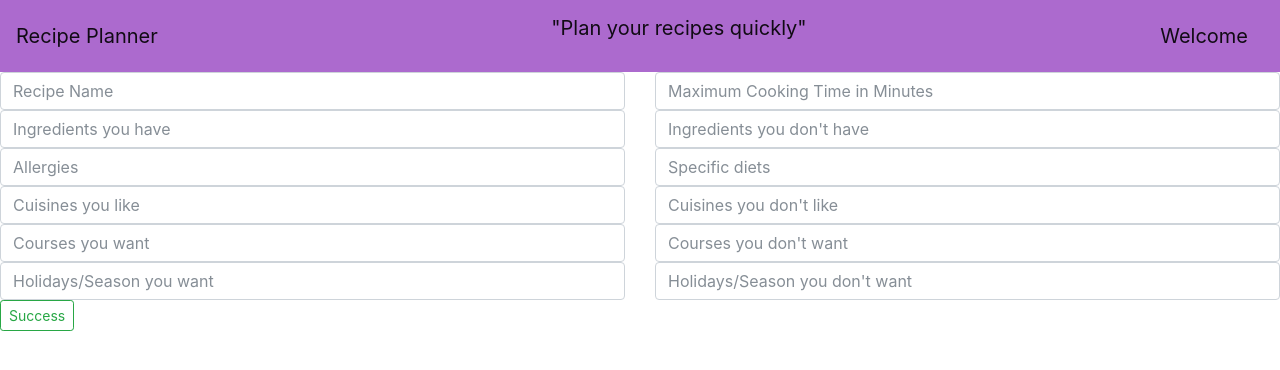
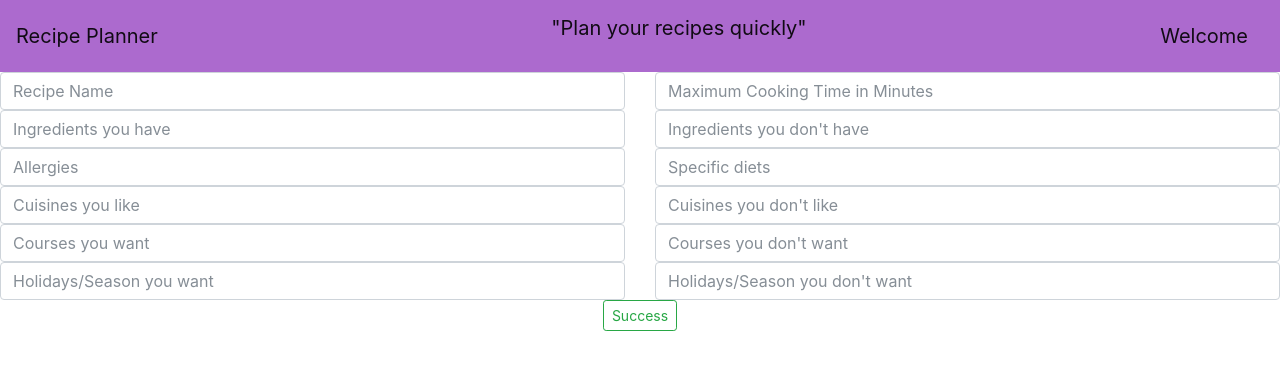
Before and after one commit to ChickenKyiv/recipe-search-react, a React (Create React App) app in the folder recipe/: page / in a window 1280 px wide. Shown: the top 370 px of the page. Built offline with nearby package versions, Linux system fonts and the light colour scheme.

Commit message:
button has been formatted to align center

```diff
--- a/recipe/src/App.js
+++ b/recipe/src/App.js
@@ -87,9 +87,10 @@
           </div>
         </div>
 
-        <div style={{"display":"flex"}}>
-        < button type="submit" className="btn btn-outline-success btn-sm" style={{float:"none"}} >Success</button>
+        <div className="text-center" >
+        < button type="submit" className="btn btn-outline-success btn-sm"  >Success</button>
         </div>
+
       </form>
 
       </div>
```
